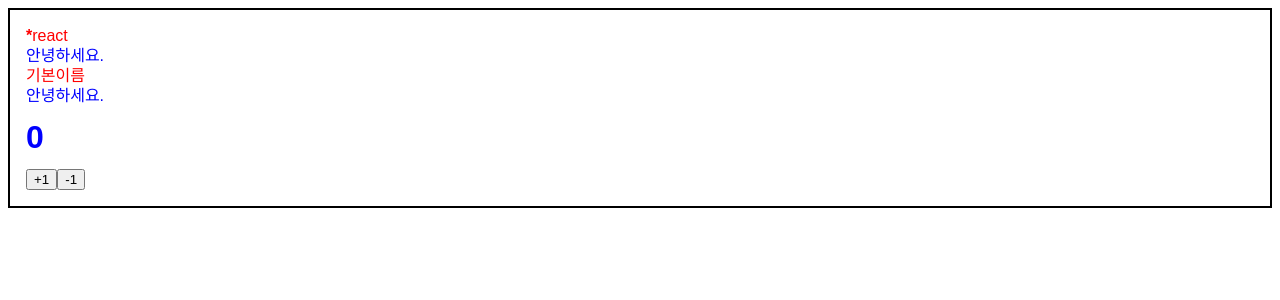
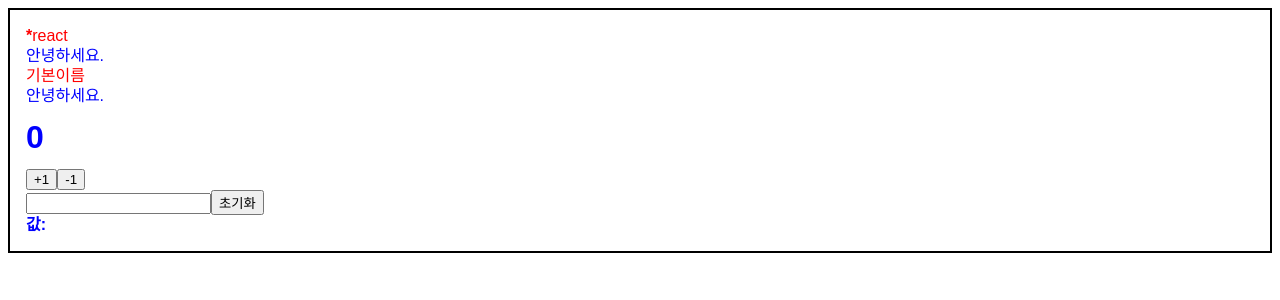
Before and after one commit to ohseungik/react-study, a React app: page / in a window 1280 px wide. Shown: the top 300 px of the page. Built offline with nearby package versions, Linux system fonts and the light colour scheme; the HTML template or start-up script is replaced by a standard one.

Commit message:
InputSample Component로 useState Input String 관련 sample 추가.

```diff
--- /dev/null
+++ b/src/components/InputSample/InputSample.tsx
@@ -0,0 +1,25 @@
+import React, { useState } from "react";
+
+const InputSample = () => {
+    const [text, setText] = useState('');
+
+    const onChange = (e: { target: { value: React.SetStateAction<string>; }; }) => {
+        setText(e.target.value);
+    }
+
+    const onReset = () => {
+        setText('');
+    }
+
+    return (
+        <div>
+            <input onChange={onChange} value={text}/>
+            <button onClick={onReset}>초기화</button>
+            <div>
+                <b>값: {text}</b>
+            </div>
+        </div>
+    )
+}
+
+export default InputSample;
--- a/src/index.tsx
+++ b/src/index.tsx
@@ -2,6 +2,7 @@ import React from 'react';
 import ReactDOM from 'react-dom';
 import Counter from './components/Counter/Counter';
 import Hello from './components/Hello/Hello';
+import InputSample from './components/InputSample/InputSample';
 import Wrapper from './components/Wrapper/Wrapper';
 
 import "./css/index.scss";
@@ -13,6 +14,8 @@ const App = () => {
             <Hello color="red"></Hello>
 
             <Counter/>
+
+            <InputSample/>
         </Wrapper>
     )
 }
```
